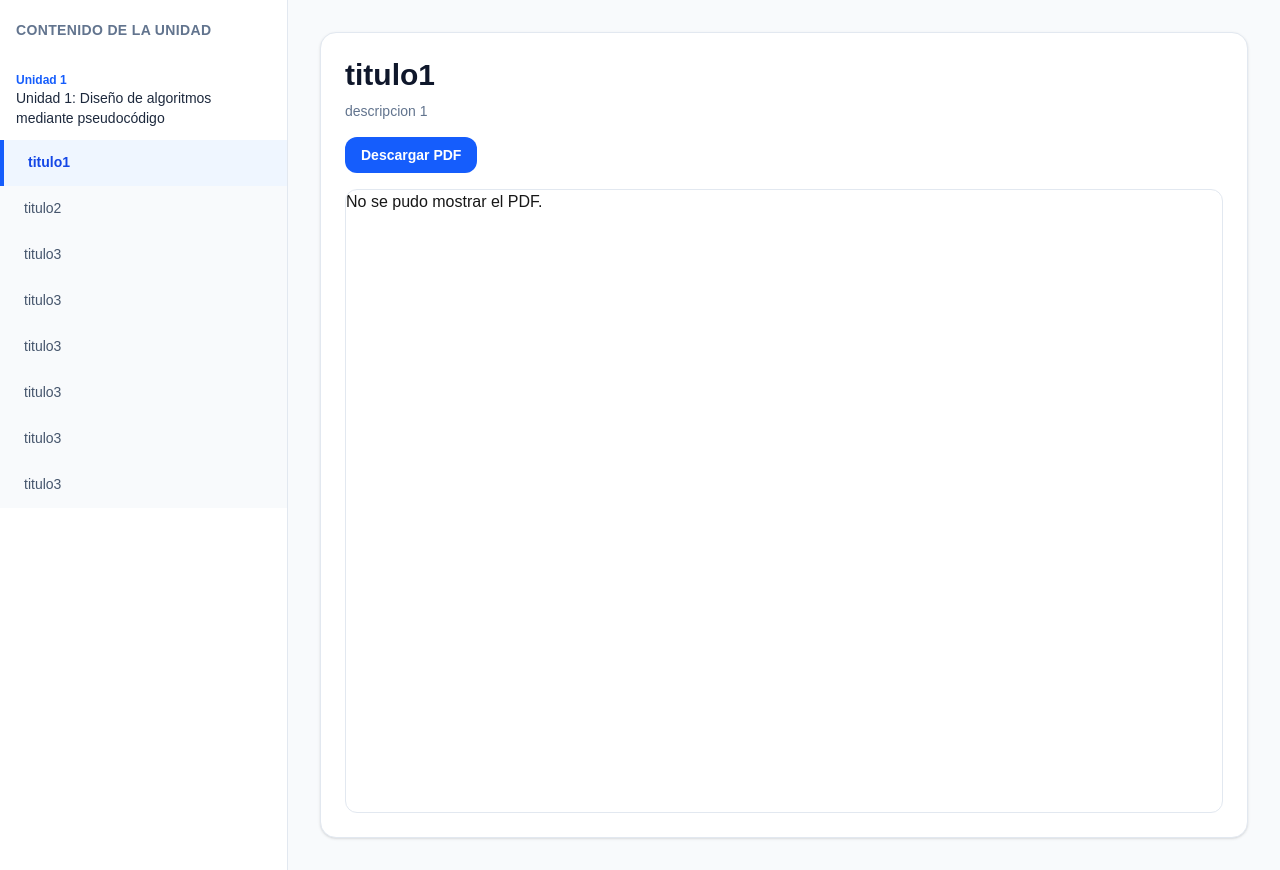
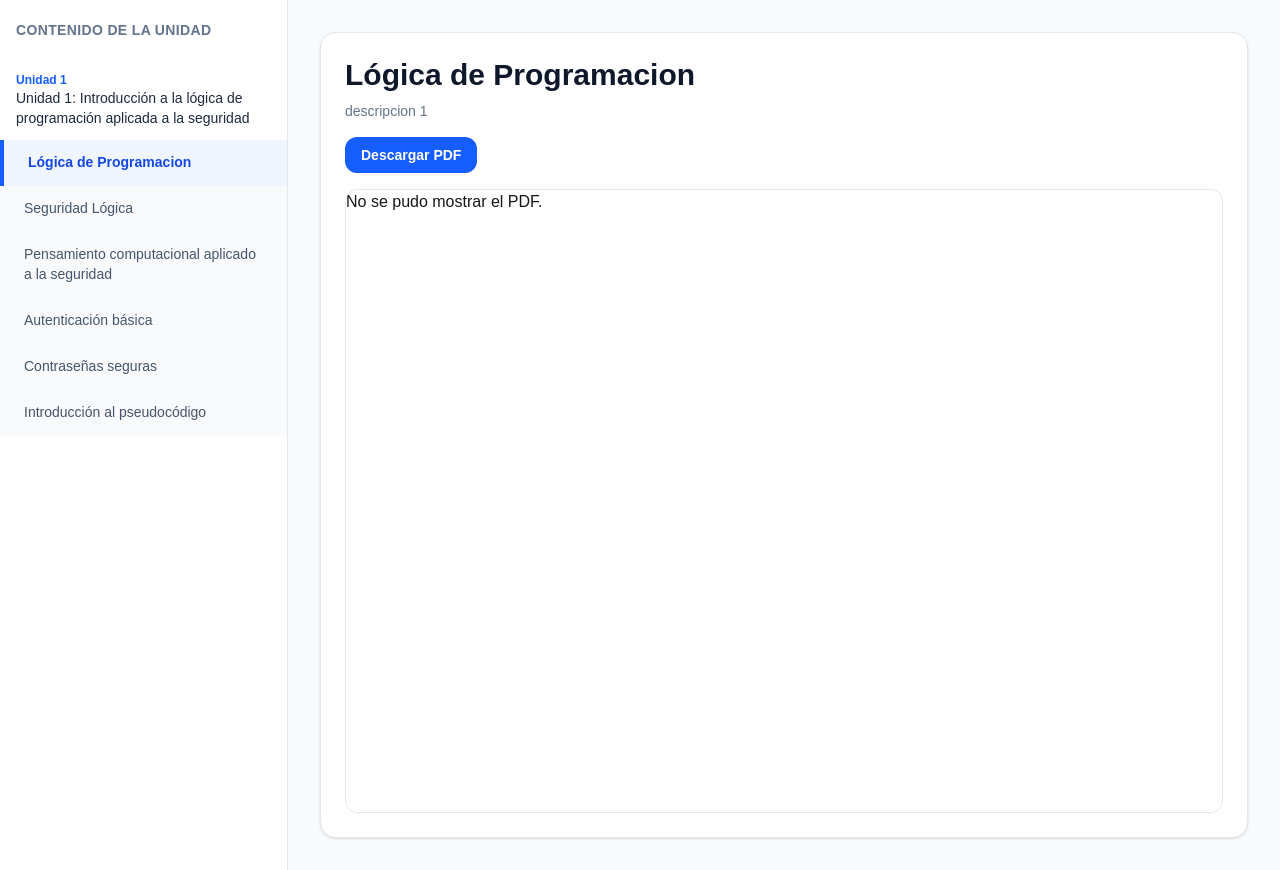
Before and after one commit to blised/escuela-v1, a Next.js app: page /unidad/unidad-1 in a window 1280 px wide. Built offline with nearby package versions, Linux system fonts and the light colour scheme.

Commit message:
primerosPDFS

```diff
--- a/src/components/PDFviewer.js
+++ b/src/components/PDFviewer.js
@@ -31,7 +31,6 @@ export default function PDFviewer({tema}){
                 {/* <a href={tema.pdf} target="_blank">
                     Abrir PDF
                 </a> */}
-{/* borrar esto luego */}
                 </p>
             </object>
         </div>
--- a/src/data/unidades.js
+++ b/src/data/unidades.js
@@ -3,64 +3,52 @@ export const unidades = [
     {
         id: 1,
         slug: "unidad-1",
-        titulo: 'Unidad 1: Diseño de algoritmos mediante pseudocódigo',
+        titulo: 'Unidad 1: Introducción a la lógica de programación aplicada a la seguridad',
         descripcion: 'dddddddd',
         carpetaPDF: '/pdfs/unidad1',
         temas: [
             {
                 id: 'tema-1',
-                titulo: 'titulo1',
+                titulo: 'Lógica de Programacion',
                 descripcion: 'descripcion 1',
-                pdf: 'pdfs/unidad1/tema1.pdf',
+                pdf: '/pdfs/unidad1/tema1.pdf',
             },
             {
                 id: 'tema-2',
-                titulo: 'titulo2',
+                titulo: 'Seguridad Lógica',
                 descripcion: 'descripcion 2',
-                pdf: 'pdfs/unidad1/tema2.pdf',
+                pdf: '/pdfs/unidad1/tema2.pdf',
             },
             {
                 id: 'tema-3',
-                titulo: 'titulo3',
+                titulo: 'Pensamiento computacional aplicado a la seguridad',
                 descripcion: 'descripcion 3',
-                pdf: 'pdfs/unidad1/tema3.pdf',
+                pdf: '/pdfs/unidad1/tema3.pdf',
             },
             {
                 id: 'tema-4',
-                titulo: 'titulo3',
+                titulo: 'Autenticación básica',
                 descripcion: 'descripcion 3',
-                pdf: 'pdfs/unidad1/tema3.pdf',
+                pdf: '/pdfs/unidad1/tema4.pdf',
             },
             {
                 id: 'tema-5',
-                titulo: 'titulo3',
-                descripcion: 'descripcion 3',
-                pdf: 'pdfs/unidad1/tema3.pdf',
+                titulo: 'Contraseñas seguras',
+                descripcion: '',
+                pdf: 'pdfs/unidad1/tema5.pdf',
             },
             {
                 id: 'tema-6',
-                titulo: 'titulo3',
+                titulo: 'Introducción al pseudocódigo',
                 descripcion: 'descripcion 3',
-                pdf: 'pdfs/unidad1/tema3.pdf',
-            },
-            {
-                id: 'tema-7',
-                titulo: 'titulo3',
-                descripcion: 'descripcion 3',
-                pdf: 'pdfs/unidad1/tema3.pdf',
-            },
-            {
-                id: 'tema-8',
-                titulo: 'titulo3',
-                descripcion: 'descripcion 3',
-                pdf: 'pdfs/unidad1/tema3.pdf',
+                pdf: 'pdfs/unidad1/tema6.pdf',
             },
         ],
     },
     {
         id: 2,
         slug: 'unidad-2',
-        titulo: 'Unidad 2:  Introducción a la lógica de programación aplicada a la seguridad.',
+        titulo: 'Unidad 2:  Análisis de problemas de seguridad informática y pseudocódigo estructurado',
         descripcion: 'dddddddd',
         carpetaPDF: '/pdfs/unidad2',
         temas: [
@@ -87,7 +75,7 @@ export const unidades = [
     {
         id:3,
         slug: 'unidad-3',
-        titulo: 'Unidad 3:  Análisis de problemas de seguridad informática.',
+        titulo: 'Unidad 3:  Principios de programación con Python aplicado a ciberseguridad',
         descripcion: 'dddddddd',
         carpetaPDF: '/pdfs/unidad3',
         temas: [
@@ -114,7 +102,7 @@ export const unidades = [
     {
         id:4,
         slug: 'unidad-4',
-        titulo: 'Unidad 4:  Análisis de problemas de seguridad informática.',
+        titulo: 'Unidad 4:  Desarrollo de scripts básicos de seguridad con Python',
         descripcion: 'dddddddd',
         carpetaPDF: '/pdfs/unidad4',
         temas: [
```
Also changed, not shown: 2 other files (tests, documents, lock files or other folders).
